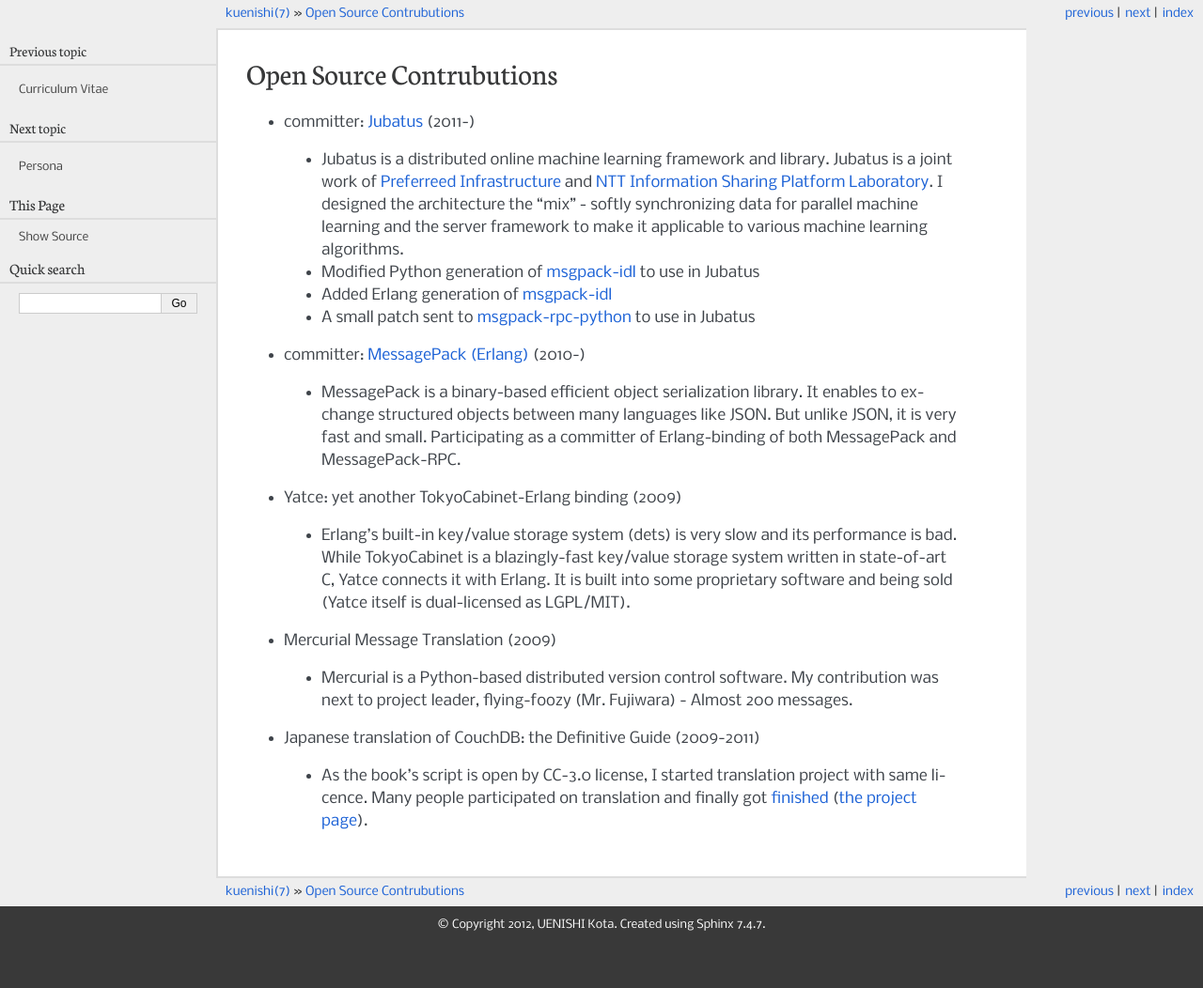
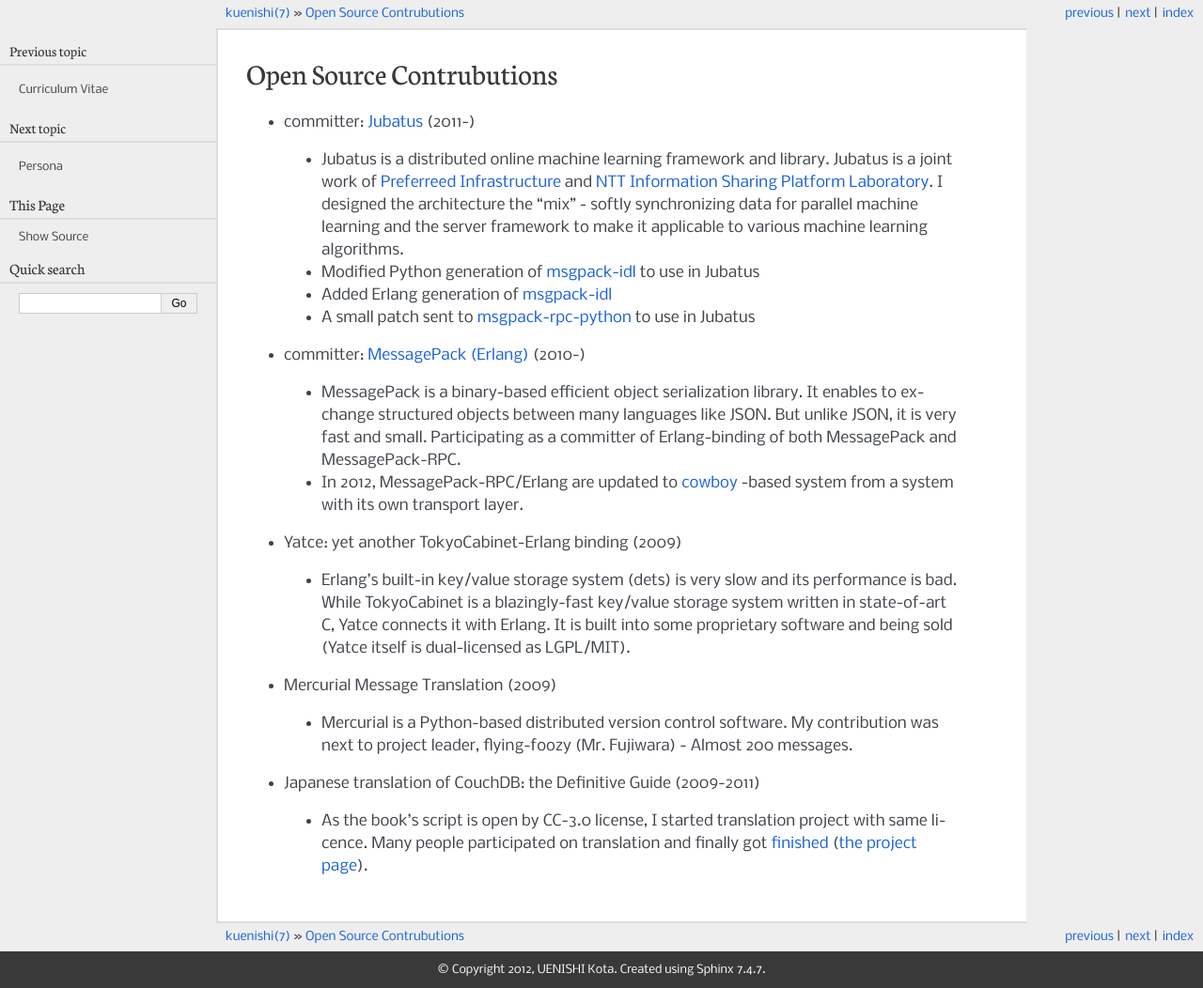
Before and after one commit to kuenishi/mywebsite, a Sphinx documentation site: the page built from source/opensource.rst, in a window 1280 px wide. Shown: the whole page at 94% size. Built offline with Sphinx 7.4.7, drawn with Linux system fonts in a browser that asks for light colours; before the commit the page ends 1004 px from its top, so only the background shows below that.

Commit message:
Update source/opensource.rst

```diff
--- a/source/opensource.rst
+++ b/source/opensource.rst
@@ -13,6 +13,7 @@
 - committer: `MessagePack (Erlang) <http://msgpack.org>`_ (2010-)
 
  - MessagePack is a binary-based efficient object serialization library. It enables to exchange structured objects between many languages like JSON. But unlike JSON, it is very fast and small. Participating as a committer of Erlang-binding of both MessagePack and MessagePack-RPC.
+ - In 2012, MessagePack-RPC/Erlang are updated to `cowboy <https://github.com/extend/cowboy>`_ -based system from a system with its own transport layer.
 
 - Yatce: yet another TokyoCabinet-Erlang binding (2009)
 
```
